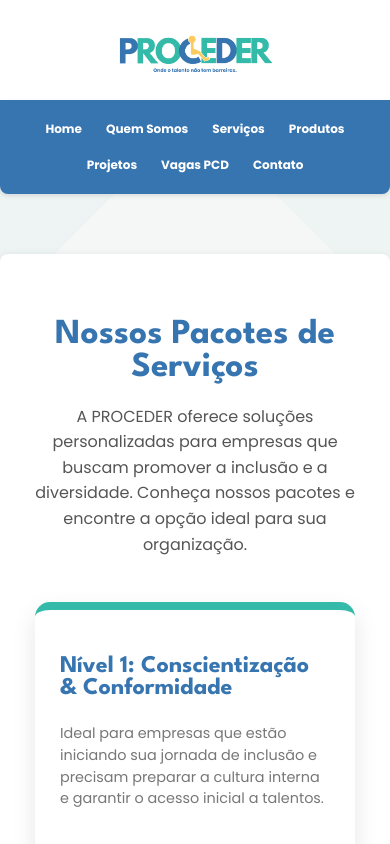
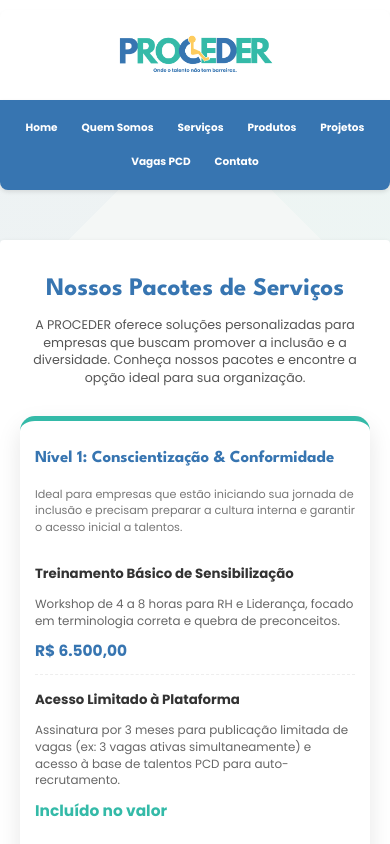
Before and after one commit to Hakonee/proceder, a React (Vite) app: page /proceder/servicos in a window 390 px wide. Shown: the top 844 px of the page. Built offline with nearby package versions, Linux system fonts and the light colour scheme.

Commit message:
Melhorar responsividade geral do site para celulares (até 480px)

```diff
--- a/src/styles/Services.css
+++ b/src/styles/Services.css
@@ -161,3 +161,52 @@
     max-width: none;
   }
 }
+
+/* Celulares (até 480px) */
+@media (max-width: 480px) {
+  .services-title {
+    font-size: 1.8em;
+    margin-bottom: 15px;
+  }
+  .services-intro-text {
+    font-size: 0.9em;
+    margin-bottom: 20px;
+    padding: 0 10px;
+    line-height: 1.4;
+  }
+  .services-grid {
+    grid-template-columns: 1fr;
+    gap: 15px;
+    padding: 10px;
+  }
+  .service-card {
+    padding: 15px;
+    border-top: 5px solid;
+  }
+  .card-title {
+    font-size: 1.2em;
+    margin-bottom: 8px;
+  }
+  .card-subtitle {
+    font-size: 0.8em;
+    margin-bottom: 15px;
+  }
+  .service-item {
+    margin-bottom: 15px;
+    padding-bottom: 12px;
+  }
+  .service-item h3 {
+    font-size: 0.95em;
+    margin-bottom: 5px;
+  }
+  .service-item p {
+    font-size: 0.85em;
+  }
+  .contact-button {
+    padding: 10px 20px;
+    font-size: 0.95em;
+    width: 100%;
+    max-width: none;
+    margin-top: 15px;
+  }
+}
--- a/src/styles/global.css
+++ b/src/styles/global.css
@@ -87,4 +87,101 @@ h1, h2, h3, h4, h5, h6 {
   border-radius: 8px; /* Cantos arredondados */
 }
 
+/* ========== MEDIA QUERIES GLOBAIS PARA RESPONSIVIDADE ========== */
+
+/* Tablets (até 768px) */
+@media (max-width: 768px) {
+  .container {
+    padding: 0 15px;
+  }
+
+  .page-container {
+    margin: 15px auto;
+    padding: 30px 15px;
+    border-radius: 6px;
+  }
+
+  h1, h2, h3, h4, h5, h6 {
+    font-size: 0.95em; /* Reduz tamanho geral dos títulos */
+  }
+}
+
+/* Celulares (até 480px) */
+@media (max-width: 480px) {
+  * {
+    box-sizing: border-box; /* Garante que padding/border não aumente a largura */
+  }
+
+  body {
+    font-size: 14px;
+  }
+
+  .container {
+    padding: 0 10px;
+  }
+
+  .page-container {
+    margin: 10px auto;
+    padding: 20px 10px;
+    border-radius: 4px;
+    box-shadow: 0 1px 4px rgba(0, 0, 0, 0.08);
+  }
+
+  h1 {
+    font-size: 1.8em;
+    margin-bottom: 15px;
+  }
+
+  h2 {
+    font-size: 1.5em;
+    margin-bottom: 12px;
+  }
+
+  h3 {
+    font-size: 1.2em;
+    margin-bottom: 10px;
+  }
+
+  h4, h5, h6 {
+    font-size: 1em;
+    margin-bottom: 8px;
+  }
+
+  p {
+    font-size: 0.9em;
+    line-height: 1.5;
+    margin-bottom: 10px;
+  }
+
+  button {
+    padding: 10px 16px;
+    font-size: 0.95em;
+  }
+
+  input, textarea, select {
+    padding: 10px;
+    font-size: 1em; /* Evita zoom no iOS */
+  }
+
+  /* Garantir que imagens não ultrapassem 100% da largura */
+  img {
+    max-width: 100%;
+    height: auto;
+    display: block;
+  }
+
+  /* Melhorar legibilidade de listas */
+  ul, ol {
+    margin-left: 15px;
+    margin-right: 15px;
+  }
+
+  /* Melhorar espaçamento de seções */
+  section {
+    margin-bottom: 15px;
+  }
+}
+
+/* ========== FIM DE MEDIA QUERIES GLOBAIS ========== */
+
 /* ... (restante dos seus estilos globais) ... */
```
